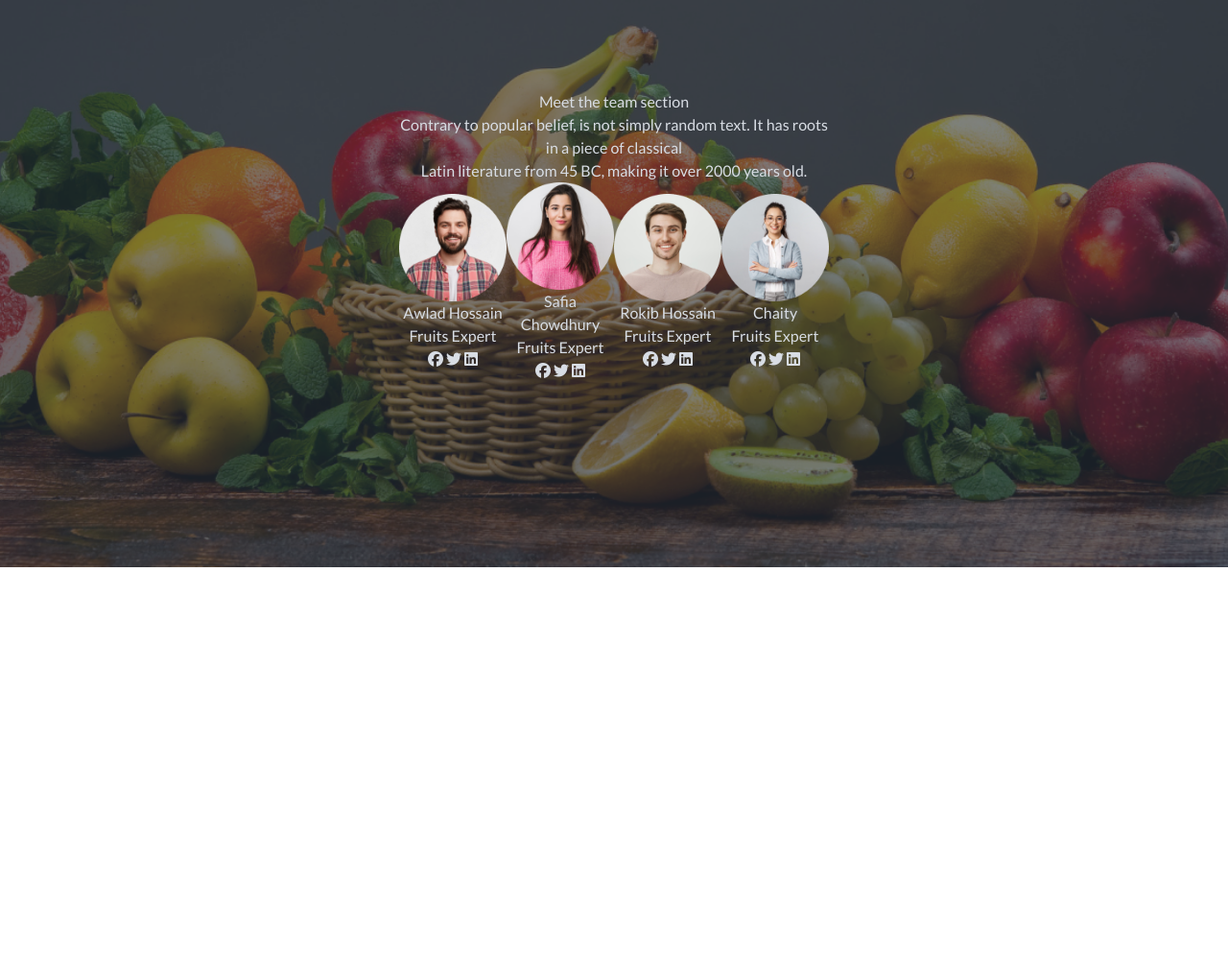
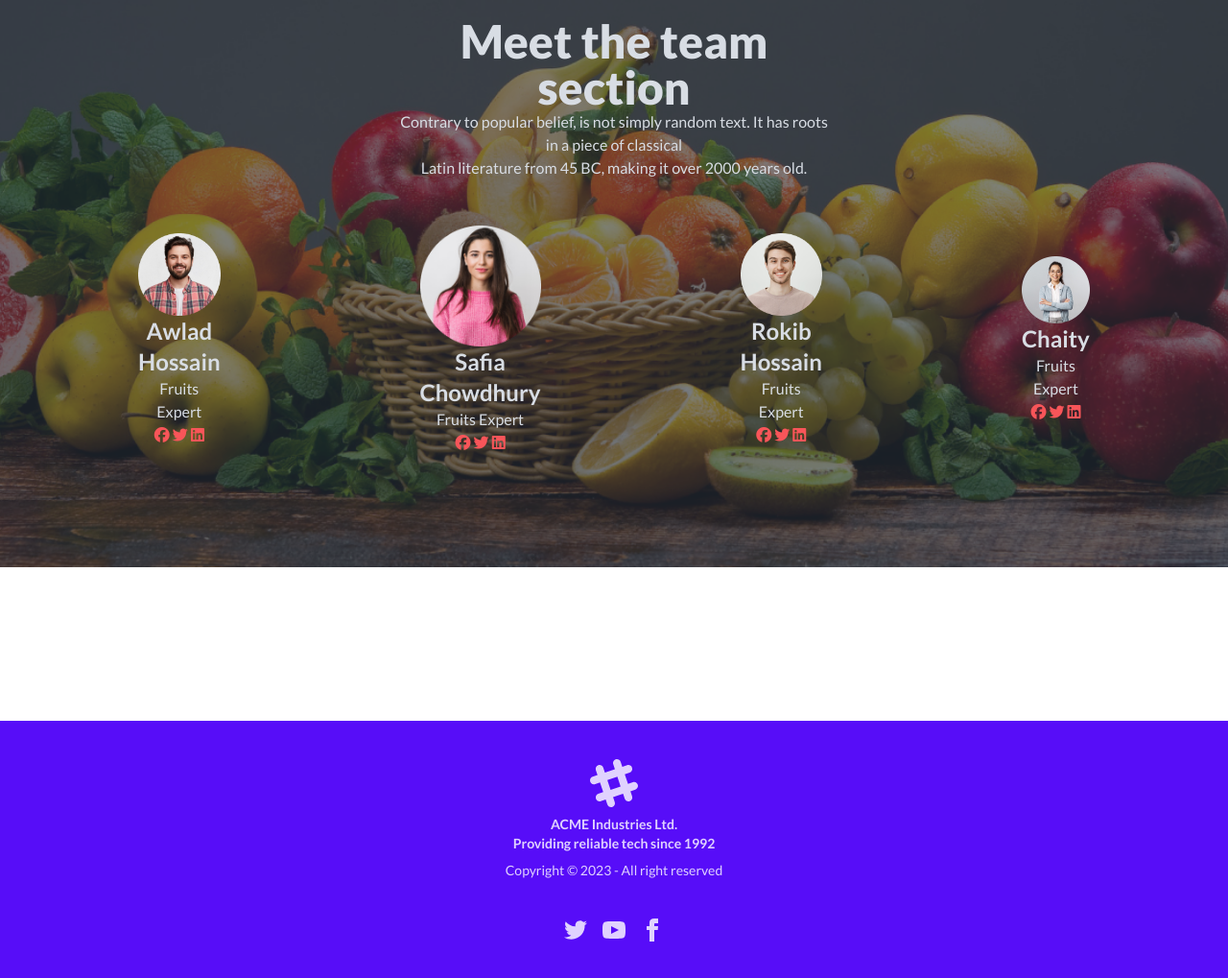
Before and after one commit to mdnurnabihsn/fruit-burst, a plain HTML site: page index.html in a window 1280 px wide. Shown: the part 1934-2953 px from the top of the page at 96% size. Before the commit the page ends 2525 px from the top, so only its background shows below. Drawn offline with nearby package versions, Linux system fonts and the light colour scheme.

Commit message:
footer section added

```diff
--- a/index.html
+++ b/index.html
@@ -256,7 +256,8 @@
                 <div class="card-actions">
                   <!-- modal -->
                   <!-- Open the modal using ID.showModal() method -->
-                <a class="cursor-pointer text-[#F85559] text-lg font-bold" onclick="my_modal_5.showModal()">Details</a>
+                  <a class="cursor-pointer text-[#F85559] text-lg font-bold"
+                    onclick="my_modal_5.showModal()">Details</a>
                   <dialog id="my_modal_5" class="modal modal-bottom sm:modal-middle">
                     <form method="dialog" class="modal-box">
                       <!-- card 1 -->
@@ -286,7 +287,8 @@
                           </div>
                           <!-- if there is a button in form, it will close the modal -->
                           <div class="flex gap-5">
-                          <button class="btn text-error bg-base-100 outline outline-1 outline-[#F85559]">Close</button>
+                            <button
+                              class="btn text-error bg-base-100 outline outline-1 outline-[#F85559]">Close</button>
                             <button class="btn btn-error text-white">Buy Now</button>
                           </div>
                         </div>
@@ -332,7 +334,8 @@
                 <div class="card-actions">
                   <!-- modal -->
                   <!-- Open the modal using ID.showModal() method -->
-                <a class="cursor-pointer text-[#F85559] text-lg font-bold" onclick="my_modal_5.showModal()">Details</a>
+                  <a class="cursor-pointer text-[#F85559] text-lg font-bold"
+                    onclick="my_modal_5.showModal()">Details</a>
                   <dialog id="my_modal_5" class="modal modal-bottom sm:modal-middle">
                     <form method="dialog" class="modal-box">
                       <!-- card 2 -->
@@ -362,7 +365,8 @@
                           </div>
                           <!-- if there is a button in form, it will close the modal -->
                           <div class="flex gap-5">
-                          <button class="btn text-error bg-base-100 outline outline-1 outline-[#F85559]">Close</button>
+                            <button
+                              class="btn text-error bg-base-100 outline outline-1 outline-[#F85559]">Close</button>
                             <button class="btn btn-error text-white">Buy Now</button>
                           </div>
                         </div>
@@ -408,7 +412,8 @@
                 <div class="card-actions">
                   <!-- modal -->
                   <!-- Open the modal using ID.showModal() method -->
-                <a class="cursor-pointer text-[#F85559] text-lg font-bold" onclick="my_modal_5.showModal()">Details</a>
+                  <a class="cursor-pointer text-[#F85559] text-lg font-bold"
+                    onclick="my_modal_5.showModal()">Details</a>
                   <dialog id="my_modal_5" class="modal modal-bottom sm:modal-middle">
                     <form method="dialog" class="modal-box">
                       <!-- card 3 -->
@@ -438,7 +443,8 @@
                           </div>
                           <!-- if there is a button in form, it will close the modal -->
                           <div class="flex gap-5">
-                          <button class="btn text-error bg-base-100 outline outline-1 outline-[#F85559]">Close</button>
+                            <button
+                              class="btn text-error bg-base-100 outline outline-1 outline-[#F85559]">Close</button>
                             <button class="btn btn-error text-white">Buy Now</button>
                           </div>
                         </div>
@@ -484,7 +490,8 @@
                 <div class="card-actions">
                   <!-- modal -->
                   <!-- Open the modal using ID.showModal() method -->
-                <a class="cursor-pointer text-[#F85559] text-lg font-bold" onclick="my_modal_5.showModal()">Details</a>
+                  <a class="cursor-pointer text-[#F85559] text-lg font-bold"
+                    onclick="my_modal_5.showModal()">Details</a>
                   <dialog id="my_modal_5" class="modal modal-bottom sm:modal-middle">
                     <form method="dialog" class="modal-box">
                       <!-- card 4  -->
@@ -514,7 +521,8 @@
                           </div>
                           <!-- if there is a button in form, it will close the modal -->
                           <div class="flex gap-5">
-                          <button class="btn text-error bg-base-100 outline outline-1 outline-[#F85559]">Close</button>
+                            <button
+                              class="btn text-error bg-base-100 outline outline-1 outline-[#F85559]">Close</button>
                             <button class="btn btn-error text-white">Buy Now</button>
                           </div>
                         </div>
@@ -541,51 +549,52 @@
         <div class="hero-content text-center text-neutral-content">
           <div class="max-w-md flex justify-between items-center flex-col">
             <div>
-              <h1>Meet the team section</h1>
-              <p>
+              <h1 class="text-5xl font-extrabold">Meet the team section</h1>
+              <p class="text-base font-medium">
                 Contrary to popular belief, is not simply random text. It has roots in a piece of classical
                 <br>
-                Latin literature from 45 BC, making it over 2000 years old.</p>
+                Latin literature from 45 BC, making it over 2000 years old.
+              </p>
             </div>
-            <div class="flex justify-between items-center">
+            <div class="flex justify-between items-center flex-row mt-12 gap-52">
               <div>
-                <img src="./images/member1.png" alt="">
-                <h1>Awlad Hossain</h1>
-                <h4>Fruits Expert</h4>
+                <img class="" src="./images/member1.png" alt="">
+                <h1 class="text-2xl  font-bold text-center">Awlad Hossain</h1>
+                <h4 class="text-base font-medium">Fruits Expert</h4>
                 <div>
-                  <span><i class="fa-brands fa-facebook"></i></span>
-                  <span><i class="fa-brands fa-twitter"></i></span>
-                  <span><i class="fa-brands fa-linkedin"></i></span>
+                  <span><i class="fa-brands fa-facebook text-[#F85559]"></i></span>
+                  <span><i class="fa-brands fa-twitter text-[#F85559]"></i></span>
+                  <span><i class="fa-brands fa-linkedin text-[#F85559]"></i></span>
                 </div>
               </div>
               <div>
-                <img src="./images/member2.png" alt="">
-                <h1>Safia Chowdhury</h1>
-                <h4>Fruits Expert</h4>
+                <img class="" src="./images/member2.png" alt="">
+                <h1 class="text-2xl font-bold">Safia Chowdhury</h1>
+                <h4 class="text-base font-medium">Fruits Expert</h4>
                 <div>
-                  <span><i class="fa-brands fa-facebook"></i></span>
-                  <span><i class="fa-brands fa-twitter"></i></span>
-                  <span><i class="fa-brands fa-linkedin"></i></span>
+                  <span><i class="fa-brands fa-facebook text-[#F85559]"></i></span>
+                  <span><i class="fa-brands fa-twitter text-[#F85559]"></i></span>
+                  <span><i class="fa-brands fa-linkedin text-[#F85559]"></i></span>
                 </div>
               </div>
               <div>
-                <img src="./images/member3.png" alt="">
-                <h1>Rokib Hossain</h1>
-                <h4>Fruits Expert</h4>
+                <img class="" src="./images/member3.png" alt="">
+                <h1 class="text-2xl font-bold">Rokib Hossain</h1>
+                <h4 class="text-base font-medium">Fruits Expert</h4>
                 <div>
-                  <span><i class="fa-brands fa-facebook"></i></span>
-                  <span><i class="fa-brands fa-twitter"></i></span>
-                  <span><i class="fa-brands fa-linkedin"></i></span>
+                  <span><i class="fa-brands fa-facebook text-[#F85559]"></i></span>
+                  <span><i class="fa-brands fa-twitter text-[#F85559]"></i></span>
+                  <span><i class="fa-brands fa-linkedin text-[#F85559]"></i></span>
                 </div>
               </div>
               <div>
-                <img src="./images/member4.png" alt="">
-                <h1>Chaity</h1>
-                <h4>Fruits Expert</h4>
+                <img class="" src="./images/member4.png" alt="">
+                <h1 class="text-2xl font-bold">Chaity</h1>
+                <h4 class="text-base font-medium">Fruits Expert</h4>
                 <div>
-                  <span><i class="fa-brands fa-facebook"></i></span>
-                  <span><i class="fa-brands fa-twitter"></i></span>
-                  <span><i class="fa-brands fa-linkedin"></i></span>
+                  <span><i class="fa-brands fa-facebook text-[#F85559]"></i></span>
+                  <span><i class="fa-brands fa-twitter text-[#F85559]"></i></span>
+                  <span><i class="fa-brands fa-linkedin text-[#F85559]"></i></span>
                 </div>
               </div>
             </div>
@@ -596,8 +605,38 @@
     </section>
 
   </main>
-  <footer>
-
+  <footer class="footer footer-center p-10 bg-primary text-primary-content mt-40">
+    <div>
+      <svg width="50" height="50" viewBox="0 0 24 24" xmlns="http://www.w3.org/2000/svg" fill-rule="evenodd"
+        clip-rule="evenodd" class="inline-block fill-current">
+        <path
+          d="M22.672 15.226l-2.432.811.841 2.515c.33 1.019-.209 2.127-1.23 2.456-1.15.325-2.148-.321-2.463-1.226l-.84-2.518-5.013 1.677.84 2.517c.391 1.203-.434 2.542-1.831 2.542-.88 0-1.601-.564-1.86-1.314l-.842-2.516-2.431.809c-1.135.328-2.145-.317-2.463-1.229-.329-1.018.211-2.127 1.231-2.456l2.432-.809-1.621-4.823-2.432.808c-1.355.384-2.558-.59-2.558-1.839 0-.817.509-1.582 1.327-1.846l2.433-.809-.842-2.515c-.33-1.02.211-2.129 1.232-2.458 1.02-.329 2.13.209 2.461 1.229l.842 2.515 5.011-1.677-.839-2.517c-.403-1.238.484-2.553 1.843-2.553.819 0 1.585.509 1.85 1.326l.841 2.517 2.431-.81c1.02-.33 2.131.211 2.461 1.229.332 1.018-.21 2.126-1.23 2.456l-2.433.809 1.622 4.823 2.433-.809c1.242-.401 2.557.484 2.557 1.838 0 .819-.51 1.583-1.328 1.847m-8.992-6.428l-5.01 1.675 1.619 4.828 5.011-1.674-1.62-4.829z">
+        </path>
+      </svg>
+      <p class="font-bold">
+        ACME Industries Ltd. <br />Providing reliable tech since 1992
+      </p>
+      <p>Copyright © 2023 - All right reserved</p>
+    </div>
+    <div>
+      <div class="grid grid-flow-col gap-4">
+        <a><svg xmlns="http://www.w3.org/2000/svg" width="24" height="24" viewBox="0 0 24 24" class="fill-current">
+            <path
+              d="M24 4.557c-.883.392-1.832.656-2.828.775 1.017-.609 1.798-1.574 2.165-2.724-.951.564-2.005.974-3.127 1.195-.897-.957-2.178-1.555-3.594-1.555-3.179 0-5.515 2.966-4.797 6.045-4.091-.205-7.719-2.165-10.148-5.144-1.29 2.213-.669 5.108 1.523 6.574-.806-.026-1.566-.247-2.229-.616-.054 2.281 1.581 4.415 3.949 4.89-.693.188-1.452.232-2.224.084.626 1.956 2.444 3.379 4.6 3.419-2.07 1.623-4.678 2.348-7.29 2.04 2.179 1.397 4.768 2.212 7.548 2.212 9.142 0 14.307-7.721 13.995-14.646.962-.695 1.797-1.562 2.457-2.549z">
+            </path>
+          </svg></a>
+        <a><svg xmlns="http://www.w3.org/2000/svg" width="24" height="24" viewBox="0 0 24 24" class="fill-current">
+            <path
+              d="M19.615 3.184c-3.604-.246-11.631-.245-15.23 0-3.897.266-4.356 2.62-4.385 8.816.029 6.185.484 8.549 4.385 8.816 3.6.245 11.626.246 15.23 0 3.897-.266 4.356-2.62 4.385-8.816-.029-6.185-.484-8.549-4.385-8.816zm-10.615 12.816v-8l8 3.993-8 4.007z">
+            </path>
+          </svg></a>
+        <a><svg xmlns="http://www.w3.org/2000/svg" width="24" height="24" viewBox="0 0 24 24" class="fill-current">
+            <path
+              d="M9 8h-3v4h3v12h5v-12h3.642l.358-4h-4v-1.667c0-.955.192-1.333 1.115-1.333h2.885v-5h-3.808c-3.596 0-5.192 1.583-5.192 4.615v3.385z">
+            </path>
+          </svg></a>
+      </div>
+    </div>
   </footer>
 </body>
 
```
Lines whose indentation alone changed are shown as unchanged.
